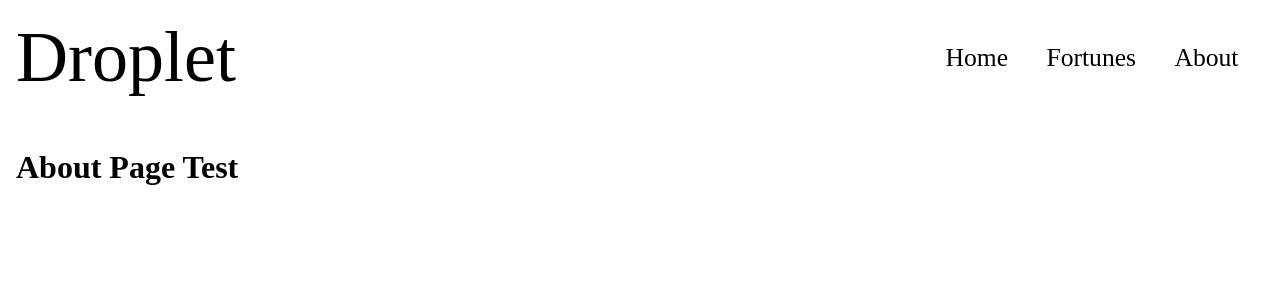
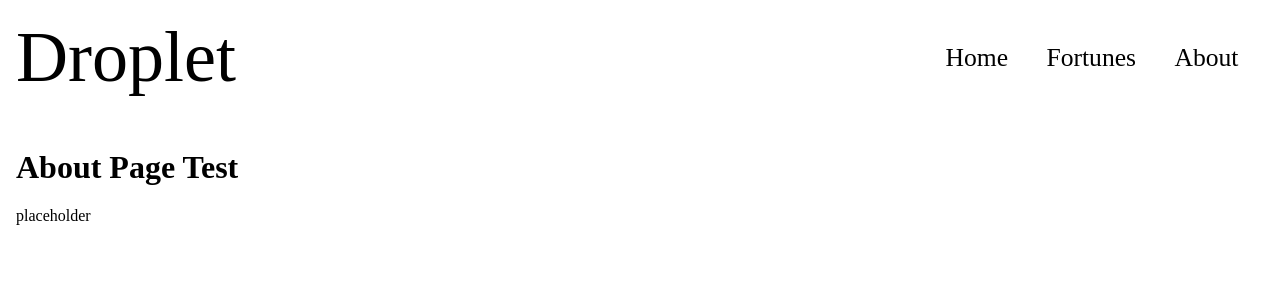
Before and after one commit to simplywilber/Droplet, a React (Vite) app: page /about in a window 1280 px wide. Shown: the top 300 px of the page. Built offline with nearby package versions, Linux system fonts and the light colour scheme.

Commit message:
Add favicon and create inital footer

```diff
--- a/index.html
+++ b/index.html
@@ -3,6 +3,7 @@
   <head>
     <meta charset="UTF-8" />
     <meta name="viewport" content="width=device-width, initial-scale=1.0" />
+        <link rel="icon" href="/public/images/umbrella-svg.svg" type="image/x-icon">
     <title>Droplet</title>
   </head>
   <body>
--- a/src/App.jsx
+++ b/src/App.jsx
@@ -1,5 +1,6 @@
 import { Routes, Route } from "react-router-dom";
 import Navbar from "./components/Navbar";
+import Footer from "./components/Footer";
 import Home from "./pages/Home";
 import Fortunes from "./pages/Fortunes";
 import About from "./pages/About"
@@ -14,6 +15,8 @@ function App() {
         <Route path="/fortunes" element={<Fortunes />} />
         <Route path="/about" element={<About />} />
       </Routes>
+
+      <Footer />
     </>
   );
 }
--- /dev/null
+++ b/src/components/Footer.jsx
@@ -0,0 +1,8 @@
+function Footer() {
+  return (
+    <footer id="footer">
+      <p>placeholder</p>
+    </footer>
+  );
+}
+export default Footer;
--- a/src/index.css
+++ b/src/index.css
@@ -1,5 +1,7 @@
 body {
   padding: 0.5em;
+  display: flex;
+  flex-direction: column;
 }
 
 #logo {
```
Also changed, not shown: public/images/umbrella-svg.svg (added).
